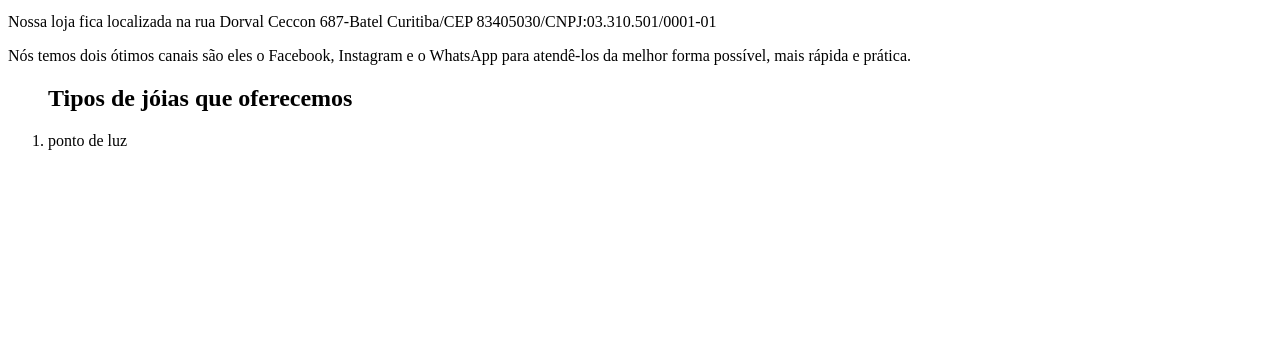
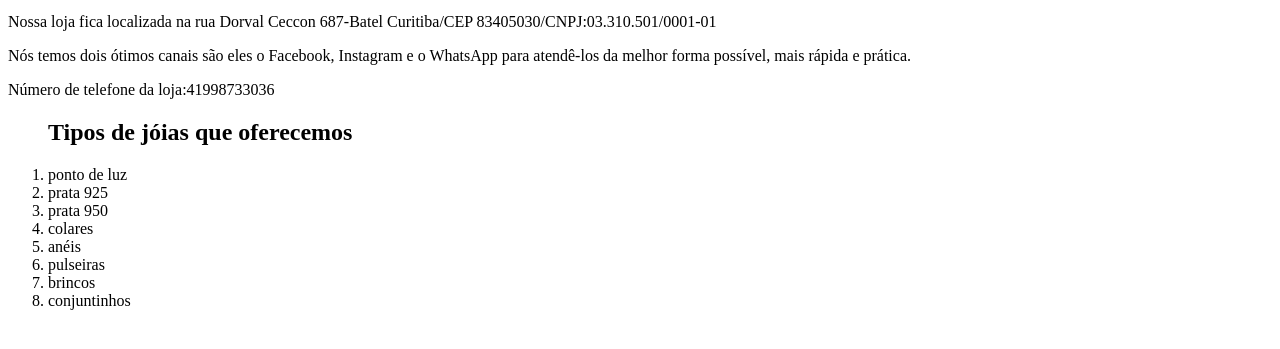
Before and after one commit to rochinha7468/rochinha, a plain HTML site: page index.html in a window 1280 px wide. Shown: the part 119-468 px from the top of the page. Drawn offline with Linux system fonts and the light colour scheme.

Commit message:
Update index.html

```diff
--- a/index.html
+++ b/index.html
@@ -12,9 +12,17 @@
        as expectativas dos nossos clientes.</p>
     <p>Nossa loja fica localizada na rua Dorval Ceccon 687-Batel Curitiba/CEP 83405030/CNPJ:03.310.501/0001-01</p>
     <p>Nós temos dois ótimos canais são eles o Facebook, Instagram e o WhatsApp para atendê-los da melhor forma possível, mais rápida e prática.</p>
+    <p>Número de telefone da loja:41998733036</p>
    <ol>
        <h2>Tipos de jóias que oferecemos</h2>
        <li>ponto de luz</li>
+       <li>prata 925</li>
+       <li>prata 950</li>
+       <li>colares</li>
+       <li>anéis</li>
+       <li>pulseiras</li>
+       <li>brincos</li>
+       <li>conjuntinhos</li>
    </ol>
 </body>
 </html>
```
